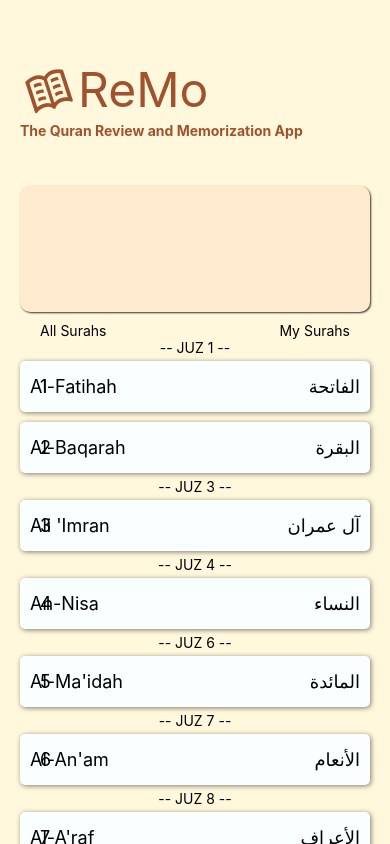
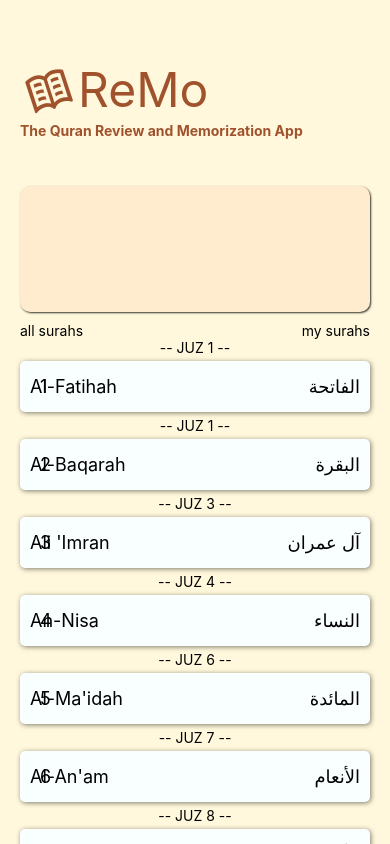
Before and after one commit to Ibrahimans/remo, a React Native app: screen /Home in a window 390 px wide. Built offline with nearby package versions, Linux system fonts and the light colour scheme.

Commit message:
made test mysurah tab using async

```diff
--- a/src/components/Notes.jsx
+++ b/src/components/Notes.jsx
@@ -7,14 +7,13 @@ import DateTimePickerModal from "react-native-modal-datetime-picker";
 import { Entypo } from '@expo/vector-icons';
 import { actions, RichEditor, RichToolbar } from "react-native-pell-rich-editor"
 
-export default function Notes({surahId}){
+export default function Notes({surahObj}){
     const RichText = useRef();
     const [surahInfo, setSurahInfo] = useState({note: null, mistakesPerPage: null, date: null, inMySurahs: false })
     const [isDatePickerVisible, setDatePickerVisibility] = useState(false)
-
     useEffect(() => {
         async function fetchData() {
-            const items = await AsyncStorage.getItem(surahId);
+            const items = await AsyncStorage.getItem(surahObj.name);
             if (items != null){
                 const jsonVal = JSON.parse(items)
                 setSurahInfo(jsonVal);
@@ -30,7 +29,7 @@ export default function Notes({surahId}){
             console.log(surahInfo)
             const info = JSON.stringify(surahInfo)
             console.log("from save" , surahInfo)
-            await AsyncStorage.setItem(surahId, info)
+            await AsyncStorage.setItem(surahObj.name, info)
 
         }
         const delayLocalSave = setTimeout(() => {
@@ -44,14 +43,20 @@ export default function Notes({surahId}){
     }, [surahInfo])
 
     const addToMySurahTest = async () => {
-        const prev = await AsyncStorage.getItem('MySurahs')
-        const save = prev != null ? JSON.parse(prev) : []
-        if (!save.includes(surahId)){
-            save.push(surahId)
-            await AsyncStorage.setItem('MySurahs', JSON.stringify(save))
+        try{
+            var prev = await AsyncStorage.getItem('MySurahs')
+            prev = prev == null ? "" : prev
+            const save = prev != "" ? JSON.parse(prev) : []
+            if (!prev.includes(JSON.stringify(surahObj))){
+                console.log(!prev.includes(JSON.stringify(surahObj)))
+                save.push(surahObj)
+                await AsyncStorage.setItem('MySurahs', JSON.stringify(save))
+            }
         }
-
-        console.log(save)
+        catch(error){
+            await AsyncStorage.setItem("MySurahs", "")
+            console.log(error)
+        }
     }
 
     const showDatePicker = () => {
@@ -75,7 +80,7 @@ export default function Notes({surahId}){
     return (
         <View>
             <KeyboardAvoidingView behavior='height' style={styles.header}>
-                <Text style={styles.title}>{surahId}</Text>
+                <Text style={styles.title}>{surahObj.name}</Text>
                 <TouchableOpacity onPress={addToMySurahTest}>
                     <Text>Add to My Surahs</Text>
                 </TouchableOpacity>
--- a/src/components/SurahsContainer.jsx
+++ b/src/components/SurahsContainer.jsx
@@ -1,14 +1,19 @@
-import { Text, View, ScrollView } from "react-native";
+import { Text, View, ScrollView, TouchableOpacity } from "react-native";
 import Surah from "./Surah";
-import surahs from "../data/surahs.json"
 import JuzHeader from "./JuzHeader";
+import { useState } from "react";
+import AsyncStorage from "@react-native-async-storage/async-storage";
 
-export default function SurahsContainer(){
+export default function SurahsContainer({surahList}){
+    console.log(surahList)
+
     return (
         <View style={{flex:4}}>
             <ScrollView>
-                {surahs.map((surahObj) => {
-                    if (surahObj.id == 1 || surahs[surahObj.id - 2].starting_juz != surahObj.starting_juz) {
+                {surahList.map((surahObj) => {
+                        //lets puts surahs with the same juz under one juz header
+                    // if (surahObj.id == 1 || surahList[surahObj.id - 2].starting_juz != surahObj.starting_juz) {
+                    if (true) {
                         return(
                             <View key={surahObj.id}>
                                 <JuzHeader surahObj={surahObj} />
--- a/src/screens/Home.jsx
+++ b/src/screens/Home.jsx
@@ -11,8 +11,15 @@ import surahs from '../data/surahs.json';
 
 
 export default function Home() {
+  // plan for populating my surahs:
+  //   make a state at Home
+  //   pass state to Notes
+  //   state gets populated when the user presses add to my surahs
+  //   state is passed as a prop to surah container
+
   const [surahNotes, setSurahNotes] = useState({});
-  const [tabShown, setTabShown] = useState(false);
+  const [surahShown, setSurahsShown] = useState(surahs); //pass on to surahs container
+  const [tabShown, setTabShown] = useState(false);//prob wont need
   const [loading, setLoading] = useState(false);
 
   useEffect(() => {
@@ -37,6 +44,19 @@ export default function Home() {
   }, []);
 
 
+    const changeToMySurahs = async () => {
+        const testing = await AsyncStorage.getItem('MySurahs')
+
+        setSurahsShown(JSON.parse(testing))
+        // console.log(surahShown)
+    }
+
+    const changeToAllSurahs = () => {
+
+        setSurahsShown(surahs)
+        // console.log(surahShown)
+    }
+
   if (loading) {
     return (
       <View style={styles.loading_screen_container}>
@@ -50,16 +70,15 @@ export default function Home() {
         <StatusBar style="auto" />
         <AppHeader />
         <Hadith/>
-        <View style={{flexDirection: 'row', justifyContent: 'space-between', marginHorizontal: 40}}>
-          <TouchableOpacity >
-            <Text>All Surahs</Text>
+        <View style={{flexDirection: 'row', justifyContent: 'space-between', marginHorizontal: 20}}>
+          <TouchableOpacity onPress={changeToAllSurahs}>
+            <Text>all surahs</Text>
           </TouchableOpacity>
-          <TouchableOpacity>
-            <Text>My Surahs</Text>
+          <TouchableOpacity onPress={changeToMySurahs}>
+            <Text>my surahs</Text>
           </TouchableOpacity>
         </View>
-
-        <SurahsContainer />
+        <SurahsContainer surahList={surahShown}/>
       </View>
     );
   }
--- a/src/screens/SurahScreen.jsx
+++ b/src/screens/SurahScreen.jsx
@@ -6,7 +6,7 @@ export default function SurahScreen({route, navigation}){
     const p = route.params;
     return (
         <View style={styles.container}>
-            <Notes surahId={p.item.surahObj.name}/>
+            <Notes surahObj={p.item.surahObj}/>
         </View>
     )
 
```
